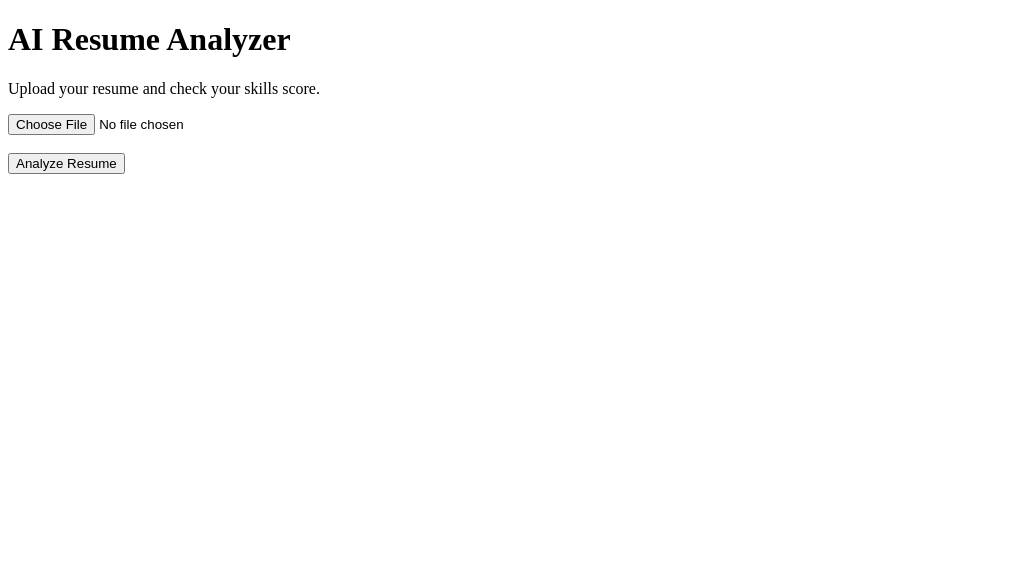
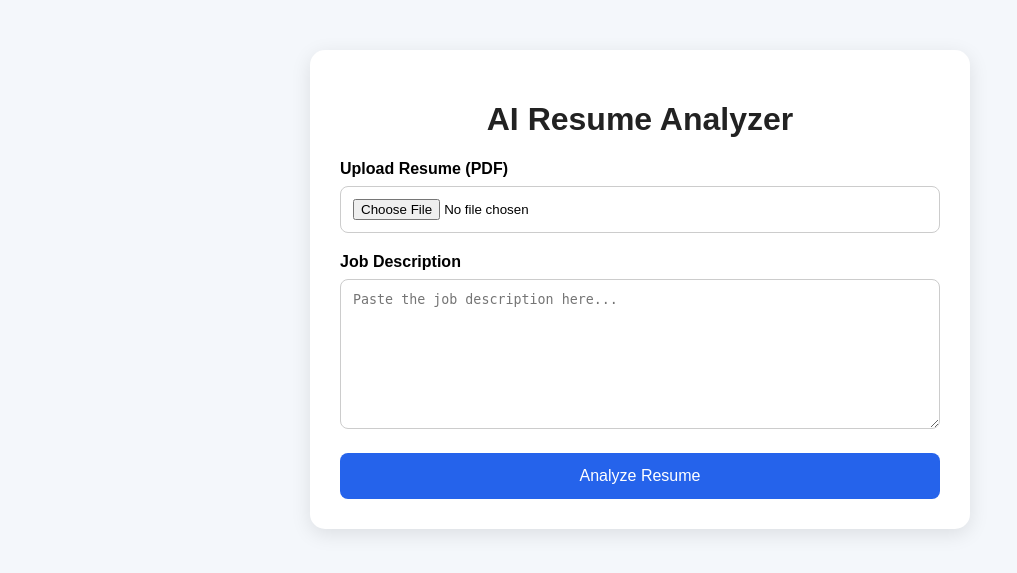
Before and after one commit to kumarnilesh4073-stack/resume-analyzer, a Flask app: page / in a window 1280 px wide. Shown: the top 573 px of the page, without its empty margins (0-1017 px from the left). Run offline with Flask 3, Linux system fonts and the light colour scheme.

Commit message:
Update index.html

```diff
--- a/templates/index.html
+++ b/templates/index.html
@@ -1,23 +1,116 @@
 <!DOCTYPE html>
-<html>
+<html lang="en">
+
 <head>
+    <meta charset="UTF-8">
+
+    <meta name="viewport"
+          content="width=device-width, initial-scale=1.0">
+
     <title>AI Resume Analyzer</title>
+
+    <style>
+
+        body {
+            font-family: Arial, sans-serif;
+            background: #f4f7fb;
+            margin: 0;
+            padding: 0;
+        }
+
+        .container {
+            max-width: 600px;
+            margin: 50px auto;
+            background: white;
+            padding: 30px;
+            border-radius: 15px;
+            box-shadow: 0 5px 20px rgba(0,0,0,0.1);
+        }
+
+        h1 {
+            text-align: center;
+            color: #222;
+        }
+
+        label {
+            display: block;
+            margin-top: 20px;
+            margin-bottom: 8px;
+            font-weight: bold;
+        }
+
+        input[type="file"],
+        textarea {
+            width: 100%;
+            box-sizing: border-box;
+            padding: 12px;
+            border: 1px solid #ccc;
+            border-radius: 8px;
+        }
+
+        textarea {
+            min-height: 150px;
+            resize: vertical;
+        }
+
+        button {
+            width: 100%;
+            margin-top: 20px;
+            padding: 14px;
+            background: #2563eb;
+            color: white;
+            border: none;
+            border-radius: 8px;
+            font-size: 16px;
+            cursor: pointer;
+        }
+
+        button:hover {
+            background: #1d4ed8;
+        }
+
+    </style>
+
 </head>
+
 <body>
+
+<div class="container">
 
     <h1>AI Resume Analyzer</h1>
 
-    <p>Upload your resume and check your skills score.</p>
+    <form action="/analyze"
+          method="POST"
+          enctype="multipart/form-data">
 
-    <form action="/analyze" method="POST" enctype="multipart/form-data">
+        <label>
+            Upload Resume (PDF)
+        </label>
 
-        <input type="file" name="resume" accept=".pdf" required>
+        <input
+            type="file"
+            name="resume"
+            accept=".pdf"
+            required
+        >
 
-        <br><br>
+        <label>
+            Job Description
+        </label>
 
-        <button type="submit">Analyze Resume</button>
+        <textarea
+            name="job_description"
+            placeholder="Paste the job description here..."
+        ></textarea>
+
+        <button type="submit">
+            Analyze Resume
+        </button>
 
     </form>
 
+</div>
+
 </body>
+
 </html>
```
